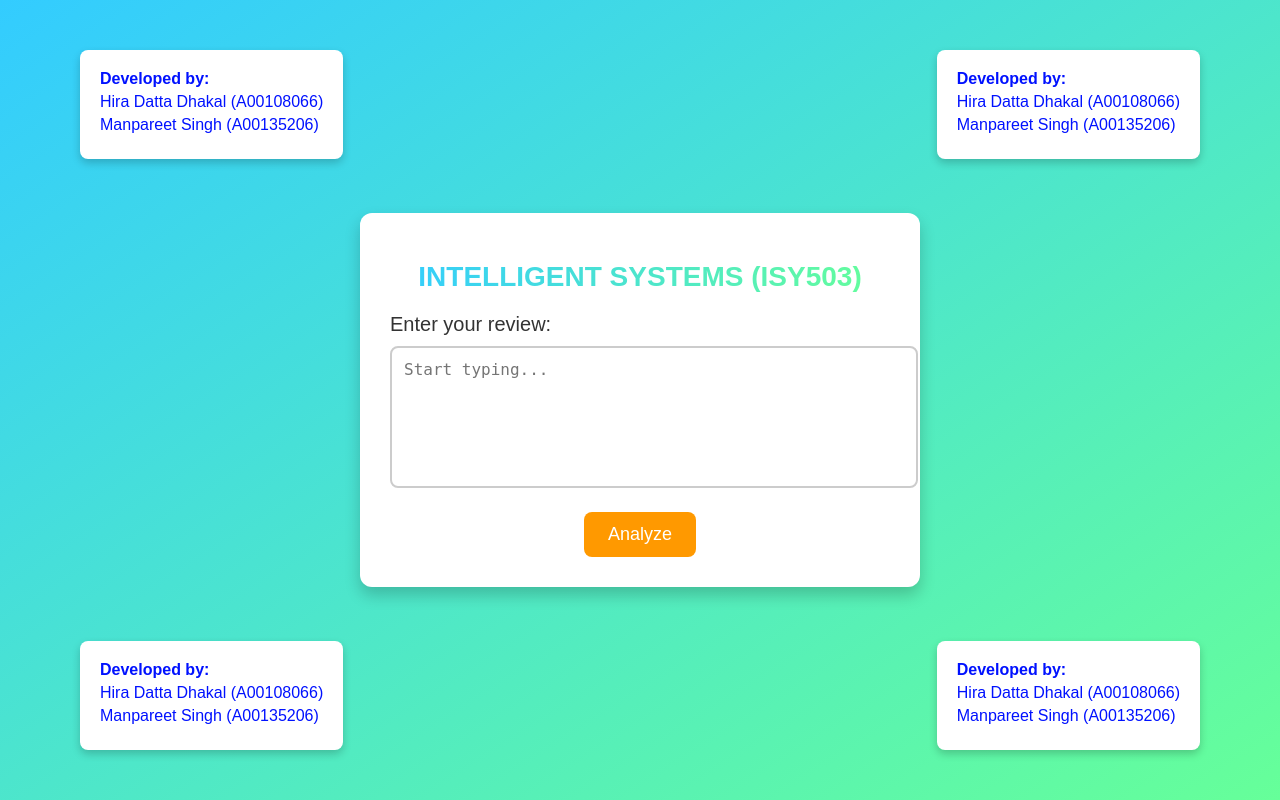
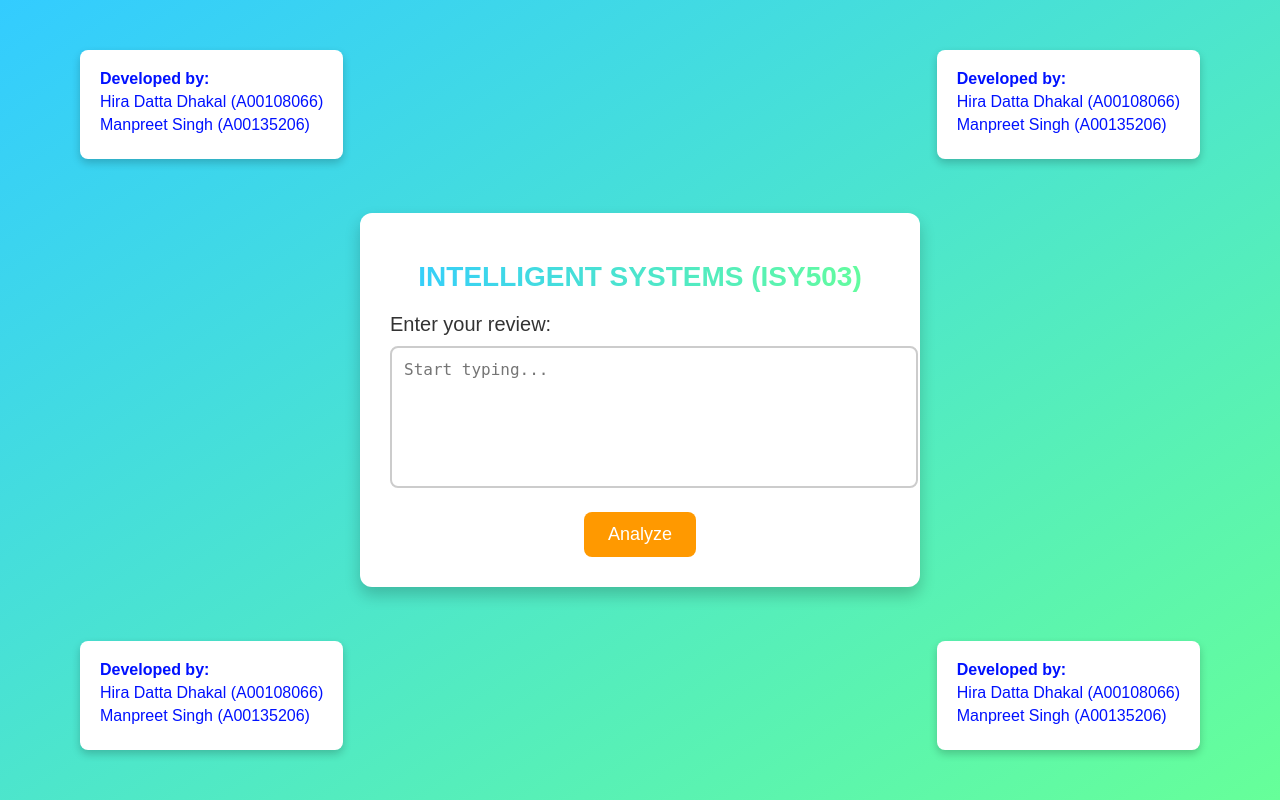
Before and after one commit to Smikey1/isy503, a Flask app: page / in a window 1280 px wide. Run offline with Flask 2, Linux system fonts and the light colour scheme.

Commit message:
:hammer: Update Name

```diff
--- a/templates/index.html
+++ b/templates/index.html
@@ -132,22 +132,22 @@
     <div class="info-container top-left">
       <strong>Developed by:</strong>
       <p>Hira Datta Dhakal (A00108066)</p>
-      <p>Manpareet Singh (A00135206)</p>
+      <p>Manpreet Singh (A00135206)</p>
     </div>
     <div class="info-container top-right">
       <strong>Developed by:</strong>
       <p>Hira Datta Dhakal (A00108066)</p>
-      <p>Manpareet Singh (A00135206)</p>
+      <p>Manpreet Singh (A00135206)</p>
     </div>
     <div class="info-container bottom-left">
       <strong>Developed by:</strong>
       <p>Hira Datta Dhakal (A00108066)</p>
-      <p>Manpareet Singh (A00135206)</p>
+      <p>Manpreet Singh (A00135206)</p>
     </div>
     <div class="info-container bottom-right">
       <strong>Developed by:</strong>
       <p>Hira Datta Dhakal (A00108066)</p>
-      <p>Manpareet Singh (A00135206)</p>
+      <p>Manpreet Singh (A00135206)</p>
     </div>
   </body>
 </html>
```
